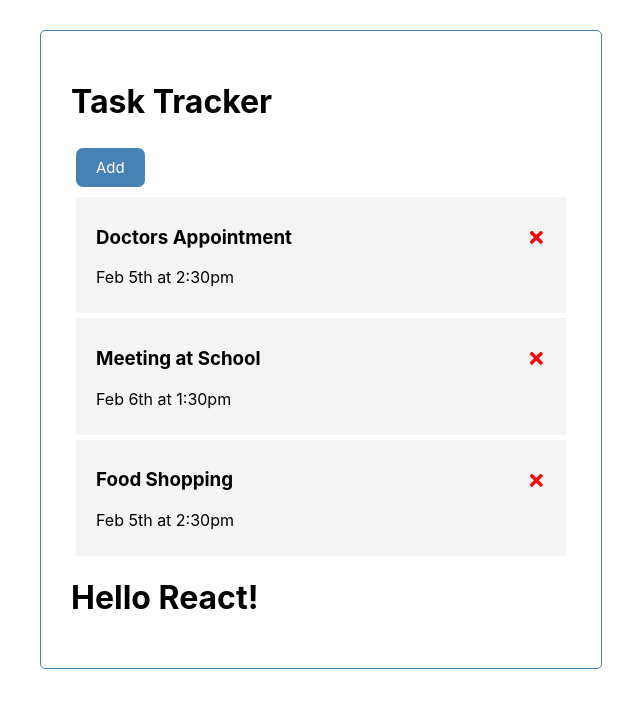
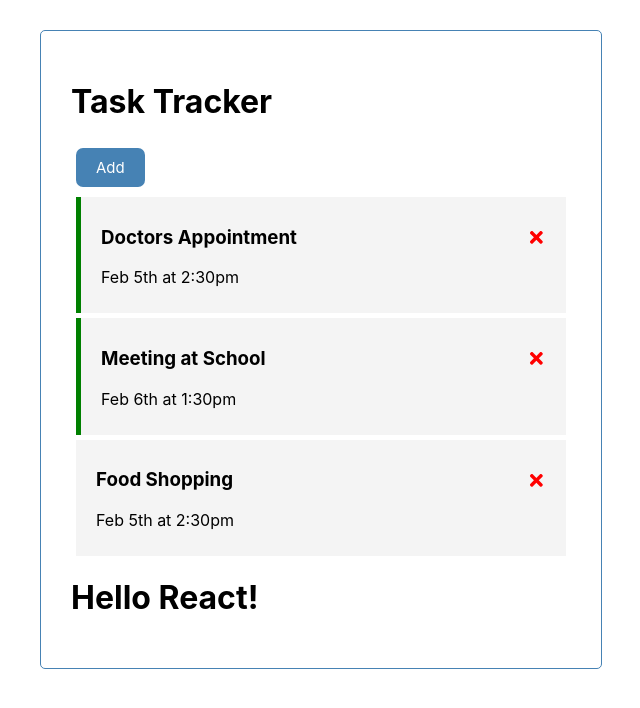
Before and after one commit to fkhjoy/react-task-tracker, a React (Create React App) app: page / in a window 1280 px wide. Shown: the top 708 px of the page, without its empty margins (319-959 px from the left). Built offline with nearby package versions, Linux system fonts and the light colour scheme.

Commit message:
toggling reminder and conditional styling

```diff
--- a/src/App.js
+++ b/src/App.js
@@ -32,10 +32,16 @@
     setTasks(tasks.filter((task) => task.id !== id))
   }
 
+  const toggleReminder = (id) => {
+    setTasks(tasks.map( (task) =>
+      task.id === id? { ...task, reminder: !task.reminder} : task
+    ))
+  }
+
   return (
     <div className="container">
       <Header text="Task Tracker"/>
-      {tasks.length > 0 ? (<Tasks tasks = {tasks} onDelete={deleteTask}/>) : ('No tasks to show')}
+      {tasks.length > 0 ? (<Tasks tasks = {tasks} onDelete={deleteTask} onToggle={toggleReminder}/>) : ('No tasks to show')}
       <h1>Hello React!</h1>
     </div>
   );
--- a/src/components/Task.js
+++ b/src/components/Task.js
@@ -1,10 +1,14 @@
 import {FaTimes} from 'react-icons/fa'
 
-const Task = ({ task, onDelete }) => {
+const Task = ({ task, onDelete, onToggle }) => {
     return (
-        <div className='task'>
-            <h3>{task.text} <FaTimes onClick={()=>onDelete(task.id)} style={{ color: 'red', cursor: 'pointer' }} /></h3>
+        <div className={`task ${task.reminder? 'reminder':''}`}
+        onDoubleClick={() => onToggle(task.id)}>
+            <h3>{task.text}
+            <FaTimes onClick={()=>onDelete(task.id)}
+            style={{ color: 'red', cursor: 'pointer' }} /></h3>
             <p>{task.day}</p>
+
         </div>
     )
 }
--- a/src/components/Tasks.js
+++ b/src/components/Tasks.js
@@ -1,10 +1,10 @@
 import Task from './Task'
 
-const Tasks = ({ tasks, onDelete }) => {
+const Tasks = ({ tasks, onDelete, onToggle }) => {
     return (
         <>
             {tasks.map((task) =>(
-                <Task key={task.id} task={task} onDelete={onDelete}></Task>
+                <Task key={task.id} task={task} onDelete={onDelete} onToggle={onToggle}></Task>
 
             ))}
         </>
```
